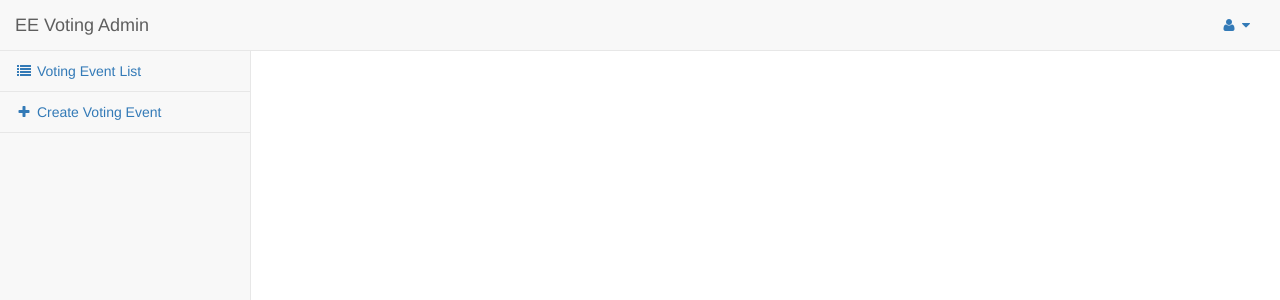
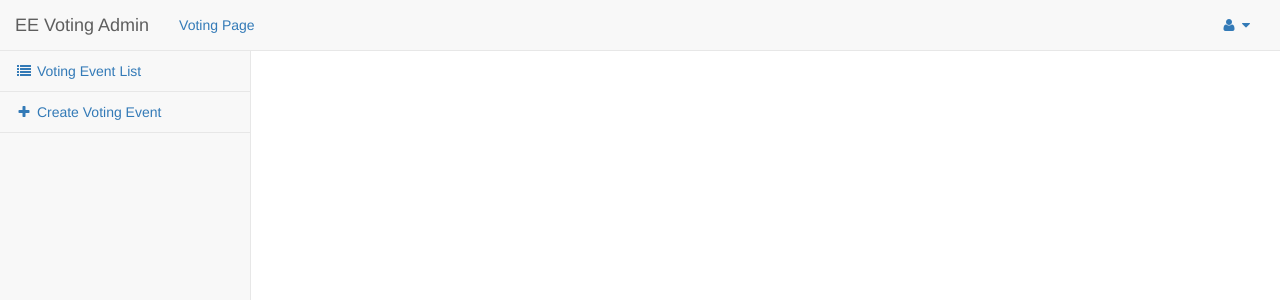
Before and after one commit to lzh9102/ee-voting, a Django app: template voting/templates/voting/dashboard.html in a window 1280 px wide. Shown: the top 300 px of the page. Run offline with Django 3.2, Linux system fonts and the light colour scheme; the template is opened without the code that fills it, so the values that code supplies are empty; parts of the project's set-up code (start-up, migrations or seed data) failed here and were passed over; some libraries are stand-ins or nearby versions.

Commit message:
Add link to voting page on admin page navigation bar

```diff
--- a/voting/templates/voting/layout-admin.html
+++ b/voting/templates/voting/layout-admin.html
@@ -38,6 +38,10 @@ bootstrap theme.
           <a class="navbar-brand" href="{% url 'voting_event_list' %}">EE Voting Admin</a>
         </div>
         <!-- /.navbar-header -->
+
+        <ul class="nav navbar-top-links navbar-left">
+          <li><a href="{% url "welcome_page" %}">{% trans "Voting Page" %}</a></li>
+        </ul>
 
         <!-- top-right navigation bar -->
         <ul class="nav navbar-top-links navbar-right">
```
Also changed, not shown: locale/zh_TW/LC_MESSAGES/django.po.
